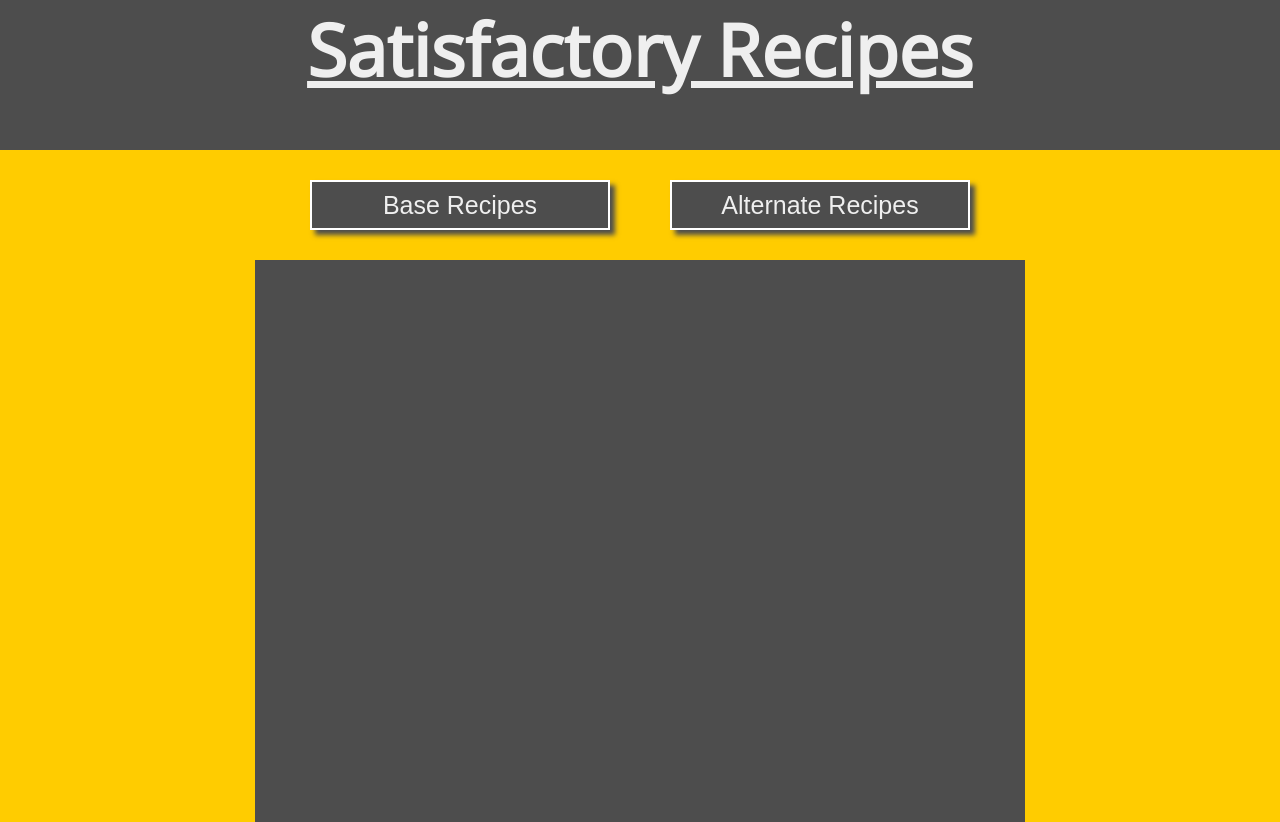
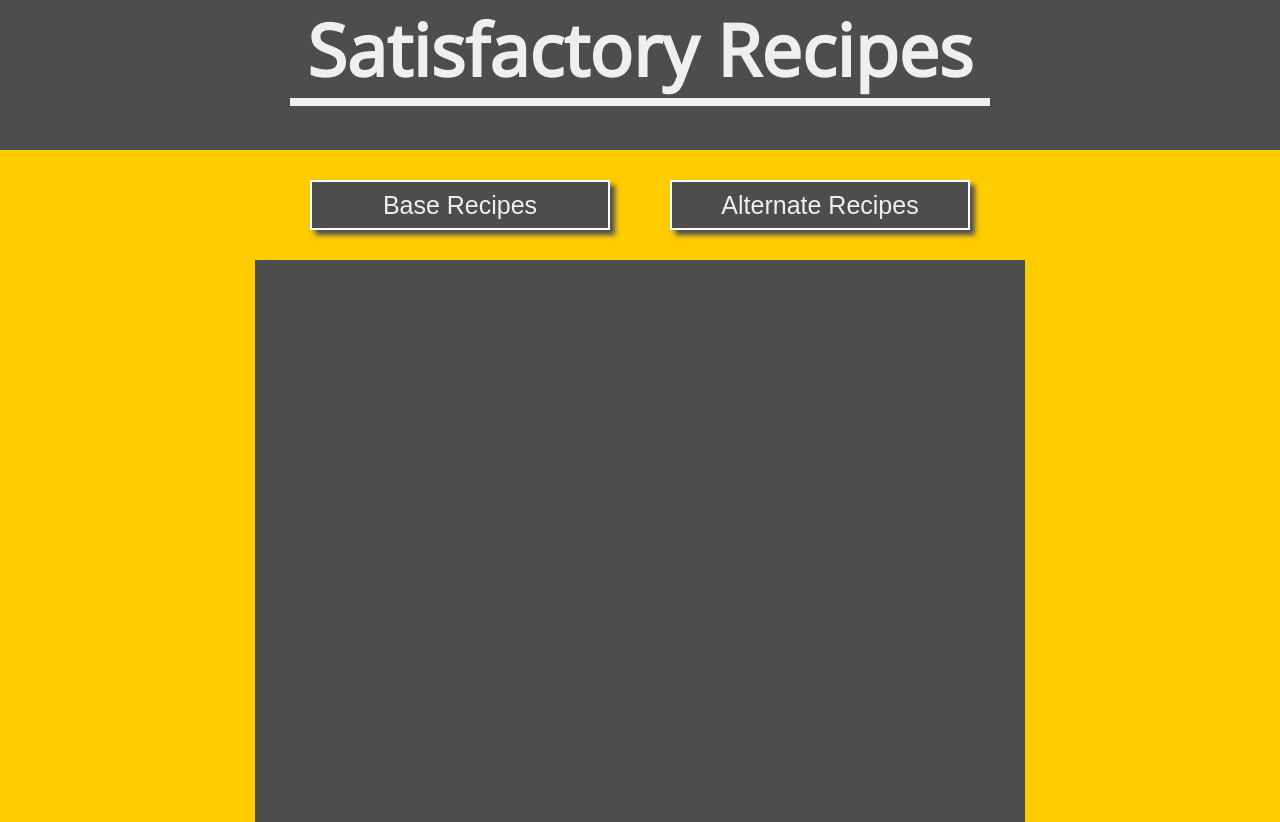
Before and after one commit to Larenatos/satisfactory-recipes-website, a website: page client/index.html in a window 1280 px wide. Drawn offline with nearby package versions, Linux system fonts and the light colour scheme.

Commit message:
Added better underline for the header

```diff
--- a/client/index.html
+++ b/client/index.html
@@ -6,6 +6,7 @@
   <body>
     <header>
       <h1>Satisfactory Recipes</h1>
+      <div class="header_underline"></div>
     </header>
     <div class="container">
       <div class="buttons">
--- a/client/style.css
+++ b/client/style.css
@@ -21,7 +21,17 @@
   background-color: var(--primary);
   text-align: center;
   font-size: 36px;
-  text-decoration: underline;
+}
+
+header h1 {
+  margin-bottom: 0;
+}
+
+.header_underline {
+  width: 700px;
+  height: 8px;
+  background-color: var(--text);
+  margin: 0 auto;
 }
 
 .container {
```
